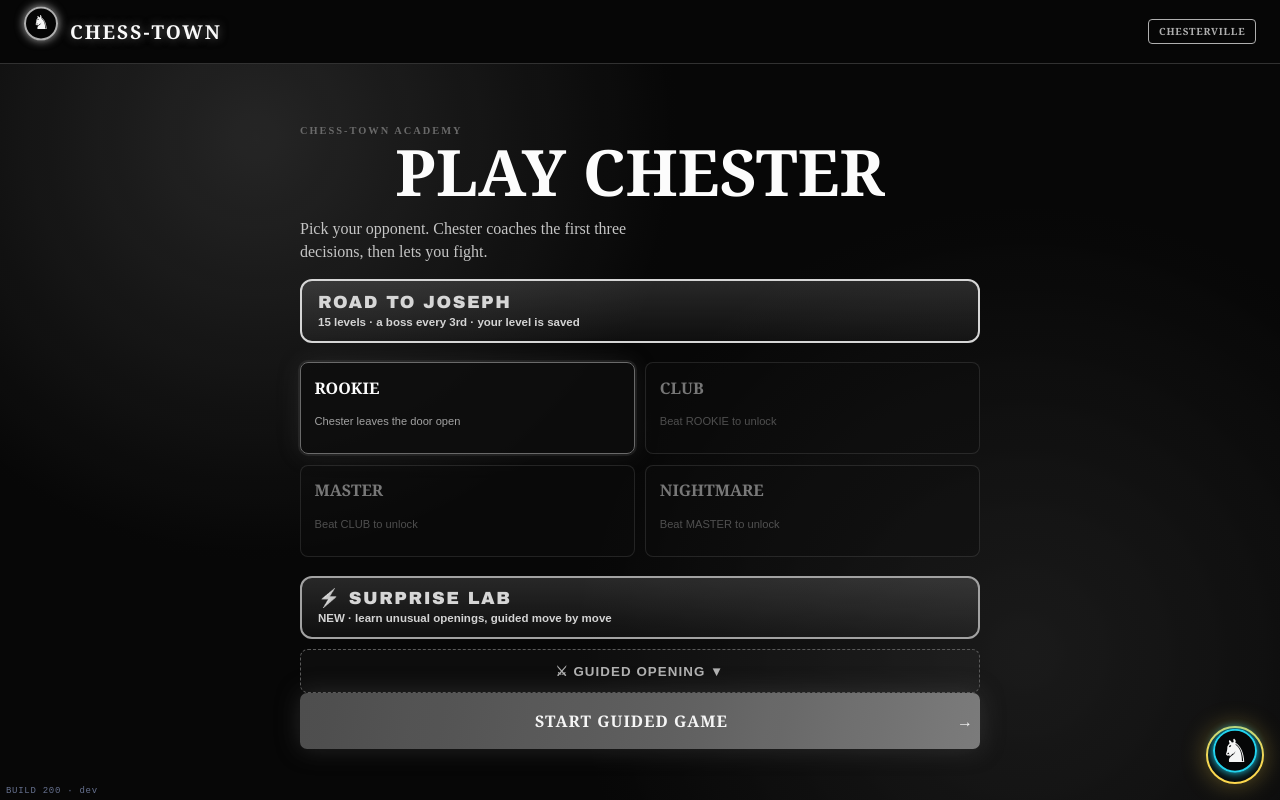
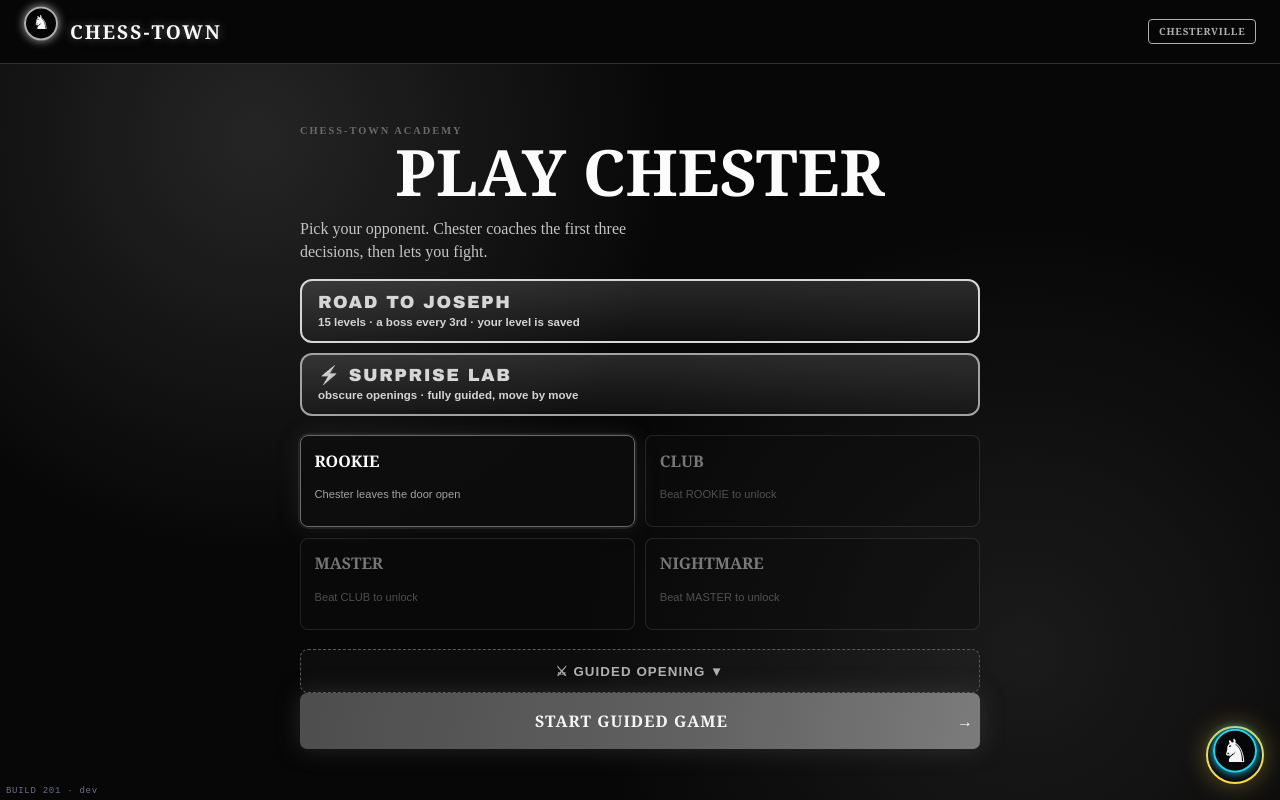
Before and after one commit to neillforrest-bit/Chess-Town, a Next.js app: page /play-chester in a window 1280 px wide. Built offline with nearby package versions, Linux system fonts and the light colour scheme.

Commit message:
BUILD 201: move Surprise Lab entry above the Play Chester level grid for discoverability

```diff
--- a/src/app/play-chester/page.tsx
+++ b/src/app/play-chester/page.tsx
@@ -902,9 +902,9 @@ function PlayChesterGame() {
         </div>
       )}
       {!isFriendMode && !requestedLevel && !roadActive && <a className="road-entry" href="/play-chester?road=1"><b>ROAD TO JOSEPH</b><small>15 levels · a boss every 3rd · your level is saved</small></a>}
+      {!isFriendMode && !requestedLevel && !roadActive && <a className="road-entry" href="/surprise-lab" style={{ borderColor: '#fb923c' }}><b>⚡ SURPRISE LAB</b><small>obscure openings · fully guided, move by move</small></a>}
       {!isFriendMode && requestedLevel && <p style={{ margin: '.2rem 0 .6rem', color: '#ffd84d', fontWeight: 900, letterSpacing: '1px' }}>OPPONENT: {selectedLevel.label} · {selectedLevel.note}</p>}
       {!isFriendMode && !requestedLevel && !roadActive && <div className="chester-level-grid">{LEVELS.map((level, index) => { const locked = index > ladder.unlocked; return <button key={level.value} className={`${difficulty === level.value ? 'is-active' : ''} ${locked ? 'is-locked' : ''}`} disabled={locked} onClick={() => setDifficulty(level.value)}><b>{locked ? ' ' : ''}{level.label}</b><small>{locked ? `Beat ${LEVELS[index - 1].label} to unlock` : level.note}</small>{!locked && (() => { const rec = ladder.levels?.[level.value]; const stars = Math.min(3, rec?.wins || 0); return rec?.games ? <i className="chester-level-stars">{'★'.repeat(stars)}{'☆'.repeat(3 - stars)}{rec.bestGrade ? ` · best ${rec.bestGrade}` : ''}</i> : null; })()}</button>; })}</div>}
-      {!isFriendMode && !requestedLevel && !roadActive && <a className="road-entry" href="/surprise-lab" style={{ borderColor: '#fb923c' }}><b>⚡ SURPRISE LAB</b><small>NEW · learn unusual openings, guided move by move</small></a>}
       {!isFriendMode && !requestedLevel && !roadActive && <div className="bp-armory">
         <button className={`bp-toggle${bp.opening ? ' is-on' : ''}`} style={bp.opening ? { borderColor: bp.opening.color, color: bp.opening.color } : undefined} onClick={() => { if (bp.opening) bp.disarm(); else setArmoryOpen((v) => !v); }}>
           ⚔ GUIDED OPENING{bp.opening ? `: ${bp.opening.name} ` : armoryOpen ? ' ▲' : ' ▼'}
--- a/src/lib/build-info.ts
+++ b/src/lib/build-info.ts
@@ -1,4 +1,4 @@
 // Bump BATCH every batch so the deployed build self-identifies for the owner and testers.
-export const BATCH = 200;
+export const BATCH = 201;
 export const BUILD_SHA = (process.env.NEXT_PUBLIC_BUILD_SHA || 'dev').slice(0, 7);
 export const BUILD_LABEL = `BUILD ${BATCH} · ${BUILD_SHA}`;
```
